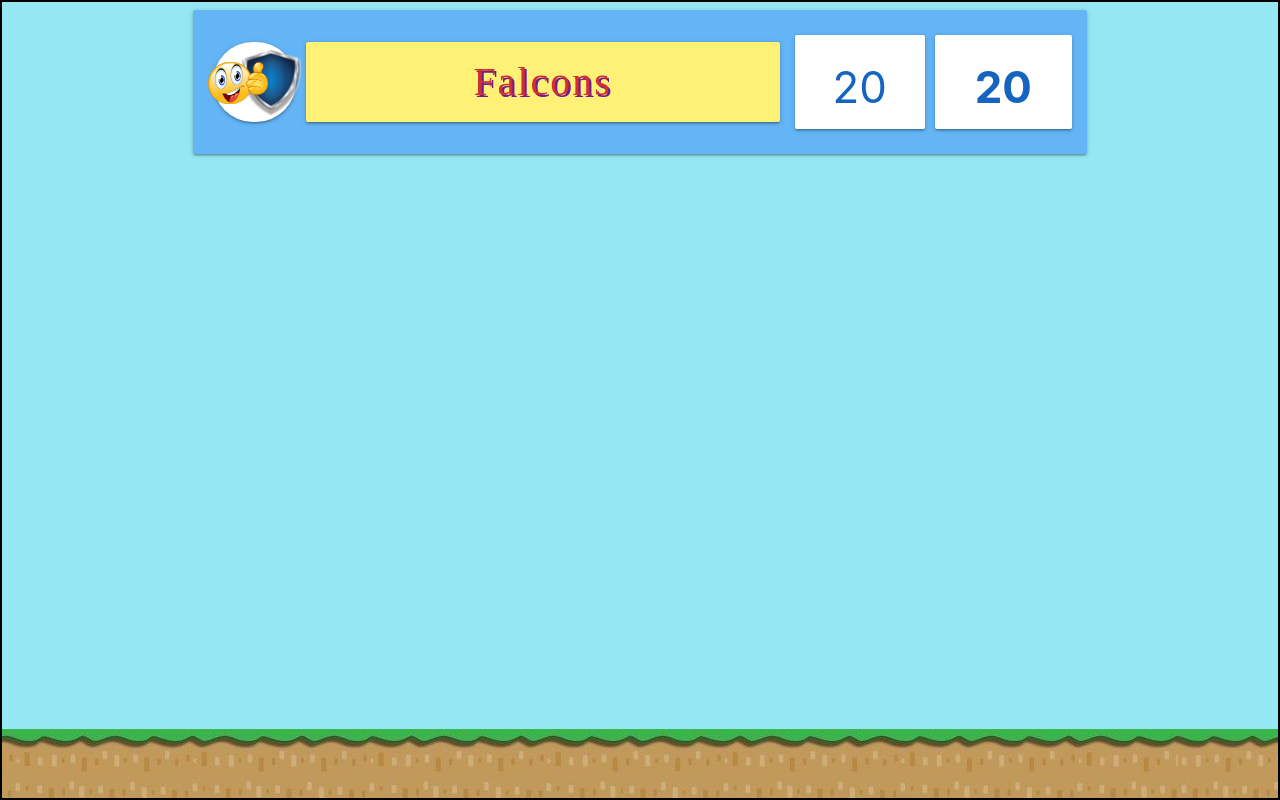
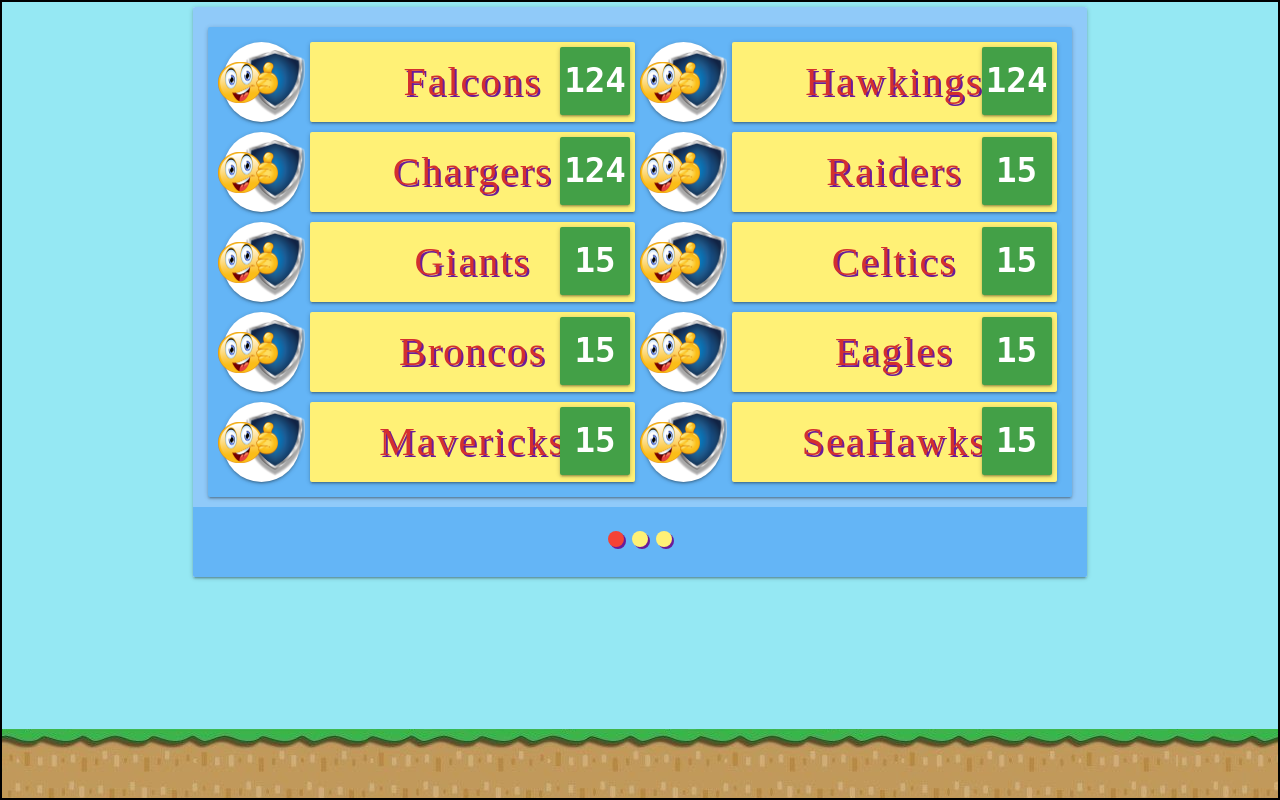
Before and after one commit to MamathaBussa/ps-leaderboard, a React (Create React App) app: page / in a window 1280 px wide. Built offline with nearby package versions, Linux system fonts and the light colour scheme; a web font is replaced by a local one.

Commit message:
Updated styles

```diff
--- a/src/App.js
+++ b/src/App.js
@@ -1,7 +1,7 @@
 import React, {Component} from 'react'
 import $ from 'jquery'
 import './App.sass'
-import CurrentComponent from './components/TeamScoreDetailsSlide'
+import CurrentComponent from './components/Carousel'
 
 class App extends Component {
   componentDidMount() {
--- a/src/components/Carousel/styles.sass
+++ b/src/components/Carousel/styles.sass
@@ -1,15 +1,14 @@
 @import node_modules/materialize-css/sass/components/color-variables
-
 .carousel
   // out-box
   margin-top: 5px
   // box
-  min-height: 580px
+  min-height: 570px
   .carousel-item
     // in-box
-    padding: 15px
+    padding: 12px 15px
     // debug
-    // outline: 2px blue solid
+    // outline: 1px blue solid
 ul.indicators
   background-color: color("blue", "lighten-2")
   li.indicator-item
--- a/src/components/ScoreCard/styles.sass
+++ b/src/components/ScoreCard/styles.sass
@@ -2,12 +2,15 @@
   // box
   display: flex
   position: absolute
-  right: 8px
-  top: 0px
+  right: 10px
+  top: 10px
+  bottom: 12px !important
+  width: 70px
   // on-box
   // border-radius: 30px
-  height: 60px
-  width: 60px
+  // height: 60px
+  // out-box
+  margin: 0px
   // in-box
   font-weight: bold
   font-family: "monospace"
```
